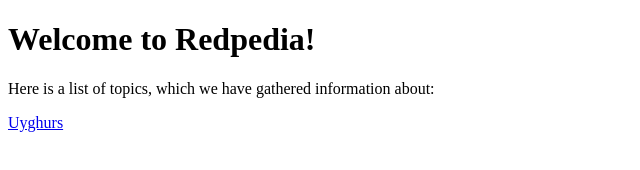
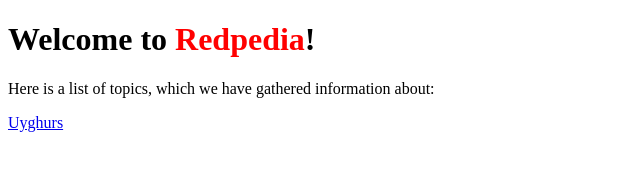
Before and after one commit to GenosseRedCat2/GithubPageTest, a plain HTML site: page index.html in a window 1280 px wide. Shown: the whole page, without its empty margins (0-640 px from the left). Drawn offline with Linux system fonts and the light colour scheme.

Commit message:
Update index.html
Undid what I just undid

```diff
--- a/index.html
+++ b/index.html
@@ -1,7 +1,7 @@
 <!DOCTYPE html>
 <html>
 <body>
-<h1>Welcome to Redpedia!</h1>
+<h1>Welcome to <font style="color:red">Redpedia</font>!</h1>
 
 <p>Here is a list of topics, which we have gathered information about:</p>
 <a href="uyghurs.html">Uyghurs</a>
```
